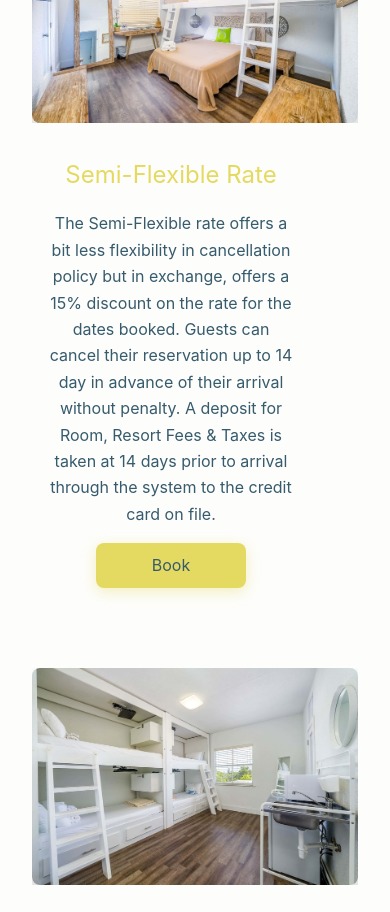
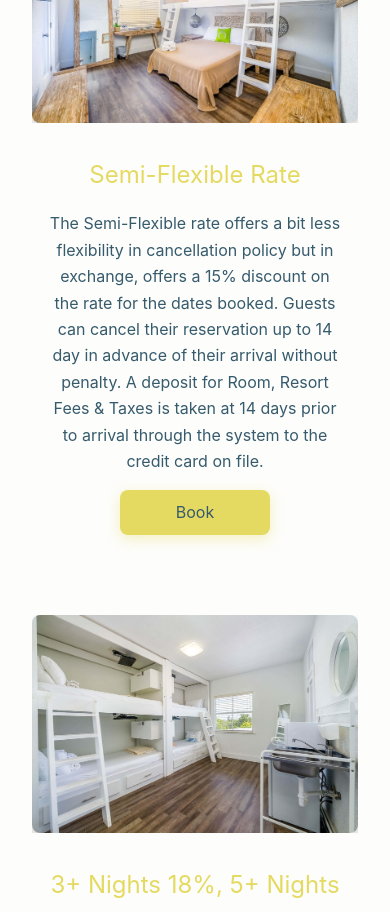
Before and after one commit to dmartss/treehouse-by-aries, a Next.js app: page /specials in a window 390 px wide. Shown: the part 2140-3052 px from the top of the page. Built offline with nearby package versions, Linux system fonts and the light colour scheme; no server answers; a web font is replaced by a local one.

Commit message:
correct mobile styles

```diff
--- a/components/specials/specials.module.css
+++ b/components/specials/specials.module.css
@@ -13,15 +13,17 @@
 .main.reverse {
   flex-direction: row-reverse;
 }
-.main.reverse .content {
-  margin: 0 var(--gap-triple) 0 0;
-}
-.content {
+
+.main .content {
   margin: 0 0 0 var(--gap-triple);
   display: flex;
   flex-direction: column;
   justify-content: center;
 }
+.main.reverse .content {
+  margin: 0 var(--gap-triple) 0 0;
+}
+
 .content :global(a) {
   align-self: center;
 }
@@ -32,8 +34,9 @@
     flex-direction: column;
     text-align: center;
   }
-  .content {
+  .main .content,
+  .main.reverse .content {
     padding: var(--gap-double) var(--gap);
-    margin: auto;
+    margin: 0;
   }
 }
```
